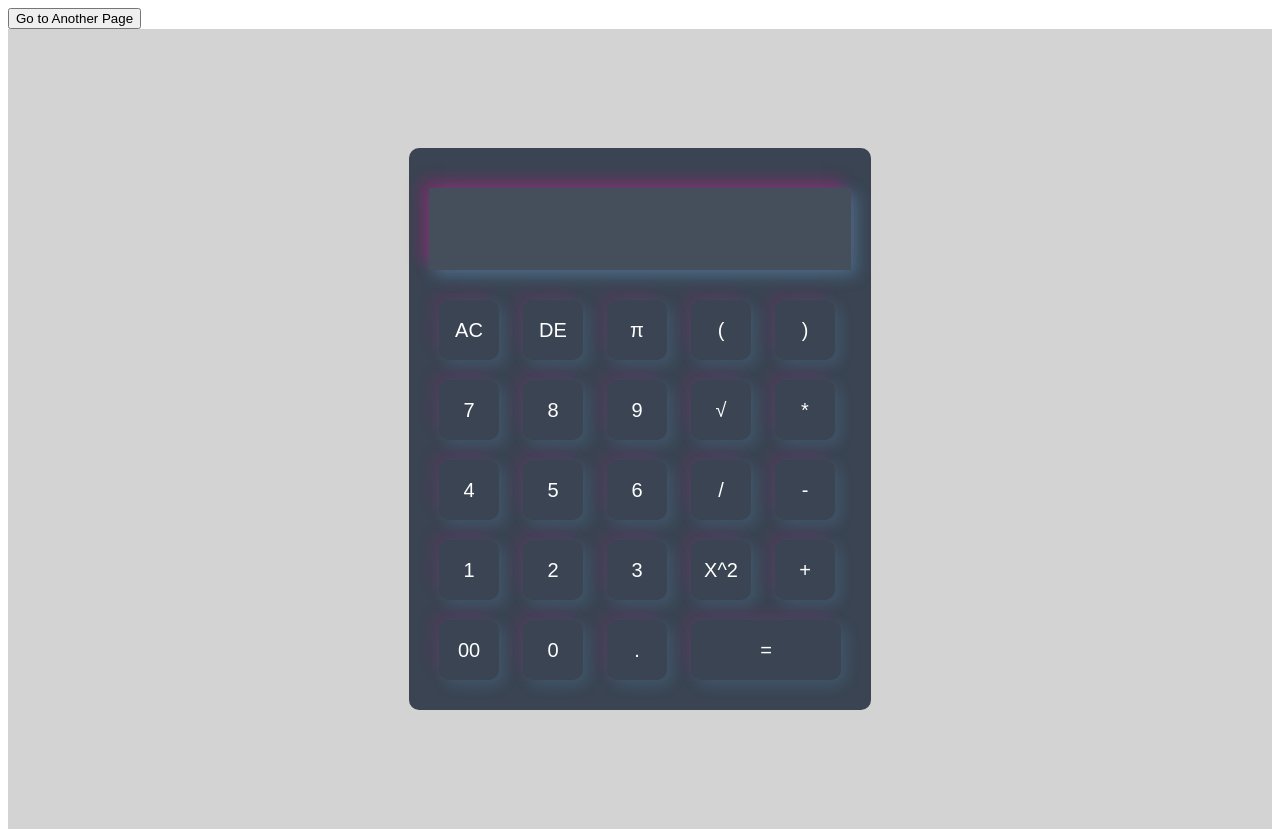
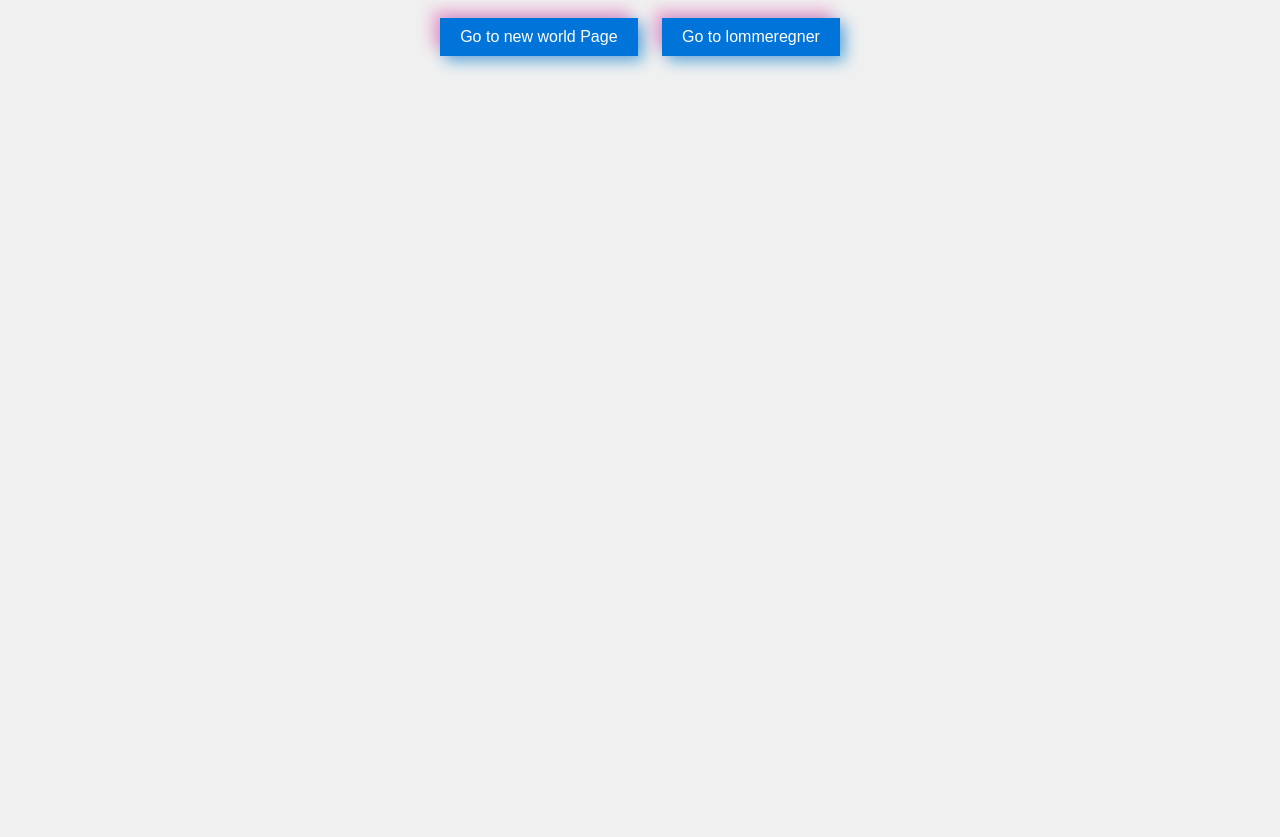
Before and after one commit to DARPZZ/DARPZZ.github.io, a plain HTML site: page index.html in a window 1280 px wide. After the commit the page ends 800 px from the top, so only its background shows below. Drawn offline with Linux system fonts and the light colour scheme.

Commit message:
Lavet main page

```diff
--- a/Calculations.js
+++ b/Calculations.js
@@ -43,6 +43,3 @@ display.addEventListener('keydown', (event) => {
         calculate();
     }
 });
-function goToAnotherPage() {
-    window.location.href = 'newWorld.html';
-}
--- /dev/null
+++ b/Main.js
@@ -0,0 +1,7 @@
+function goToNewWorld() {
+    window.location.href = 'newWorld.html';
+}
+function goToLommeregner()
+{
+    window.location.href = 'lommeregner.html';
+}
--- a/index.html
+++ b/index.html
@@ -3,56 +3,12 @@
 <head>
     <meta charset="UTF-8">
     <meta name="viewport" content="width=device-width, initial-scale=1.0">
-    <title>Ralles Lommeregner</title>
+    <title>Document</title>
     <link rel="stylesheet" href="stylesheet.css">
-    <script src="Calculations.js" defer></script>
 </head>
 <body>
-    <button onclick="goToAnotherPage()">Go to Another Page</button>
-    <div class="container">
-        <div class="calculator">
-            <form>
-                <div class="display">
-                    <input type="text" name="display" id="display">
-                </div>
-                <div>
-                    <input type="button" value="AC" onclick="clearDisplay()">
-                    <input type="button" value="DE" onclick="deleteLast()">
-                    <input type="button" value="π" onclick="appendChar(3.1415)">
-
-                    <input type="button" value="(" onclick="appendChar('(')">
-                    <input type="button" value=")" onclick="appendChar(')')">
-                </div>
-                <div>
-                    <input type="button" value="7" onclick="appendChar('7')">
-                    <input type="button" value="8" onclick="appendChar('8')">
-                    <input type="button" value="9" onclick="appendChar('9')">
-                    <input type="button" value="√" onclick="appendChar('√')">
-                    <input type="button" value="*" onclick="appendChar('*')">
-                </div>
-                <div>
-                    <input type="button" value="4" onclick="appendChar('4')">
-                    <input type="button" value="5" onclick="appendChar('5')">
-                    <input type="button" value="6" onclick="appendChar('6')">
-                    <input type="button" value="/" onclick="appendChar('/')">
-                    <input type="button" value="-" onclick="appendChar('-')">
-                </div>
-                <div>
-                    <input type="button" value="1" onclick="appendChar('1')">
-                    <input type="button" value="2" onclick="appendChar('2')">
-                    <input type="button" value="3" onclick="appendChar('3')">
-                    <input type="button" value="X^2" onclick="appendChar('X^2')">
-                    <input type="button" value="+" onclick="appendChar('+')">
-                </div>
-                <div>
-                    <input type="button" value="00" onclick="appendChar('00')">
-                    <input type="button" value="0" onclick="appendChar('0')">
-                    <input type="button" value="." onclick="appendChar('.')">
-                    <input type="button" value="=" onclick="calculate()">
-
-                </div>
-            </form>
-        </div>
-    </div>
+    <button onclick="goToNewWorld()">Go to new world Page</button>
+    <button onclick="goToLommeregner()"> Go to lommeregner</button>
+    <script src="Main.js"></script>
 </body>
 </html>
--- a/stylesheet.css
+++ b/stylesheet.css
@@ -1,64 +1,21 @@
-.container{
-    width: 100%;
-    height: 100vh;
-    background: lightgray;
-    display: flex;
-    align-items: center;
-    justify-content: center;
+body {
+    font-family: Arial, sans-serif;
+    background-color: #f0f0f0;
+    text-align: center;
+}
+
+button {
+    padding: 10px 20px;
+    font-size: 16px;
+    background-color: #0074d9;
+    color: #fff;
+    border: none;
+    cursor: pointer;
+    margin: 10px;
+    box-shadow: -8px -8px 15px rgba(230, 1, 138, 0.3), 5px 5px 15px rgba(94, 172, 220, 1.4);
 
 }
-.calculator{
-    background: #3a4452;
-    padding: 20px;
-    border-radius: 10px;
+
+button:hover {
+    background-color: #0056b3;
 }
-.calculator form input
-{
-    border: 0;
-    outline: 00;
-    width: 60px;
-    height: 60px;
-    border-radius: 10px;
-    box-shadow: -8px -8px 15px rgba(230, 1, 138, 0.1),5px 5px 15px rgba(94, 172, 220, 0.2);
-    background: transparent;
-    font-size: 20px;
-    color: white;
-    cursor: pointer;
-    margin: 10px;
-}
-form .display
-{
-    box-shadow: -8px -8px 15px rgba(230, 1, 138, 0.3), 5px 5px 15px rgba(94, 172, 220, 0.4);
-
-    display: flex;
-    justify-content: flex-end;
-    margin: 20px 0;
-    background: rgba(169, 168, 168,0.1);
-}
-form .display input{
-    text-align: right;
-    flex: 1;
-    font-size: 45px;
-    box-shadow: none;
-}
-.calculator form input[value="="] {
-    width: 150px;
-}
-
-
-@media (max-width: 767px) {
-    .calculator form input {
-        width: 45px;
-        height: 45px;
-        font-size: 16px;
-        margin: 5px;
-    }
-
-    form .display input {
-        font-size: 30px;
-    }
-
-    .calculator form input[value="="] {
-        width: 100px;
-    }
-}
```
Also changed, not shown: lommeregner.css (added, +64 -0 lines), lommeregner.html (added, +58 -0 lines).
